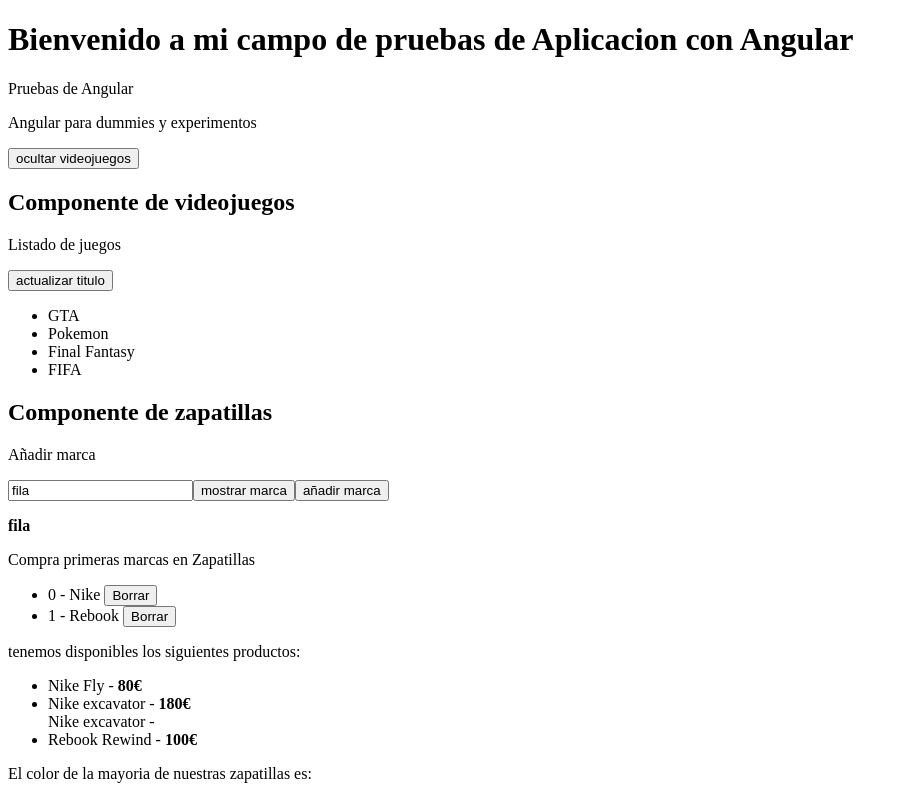
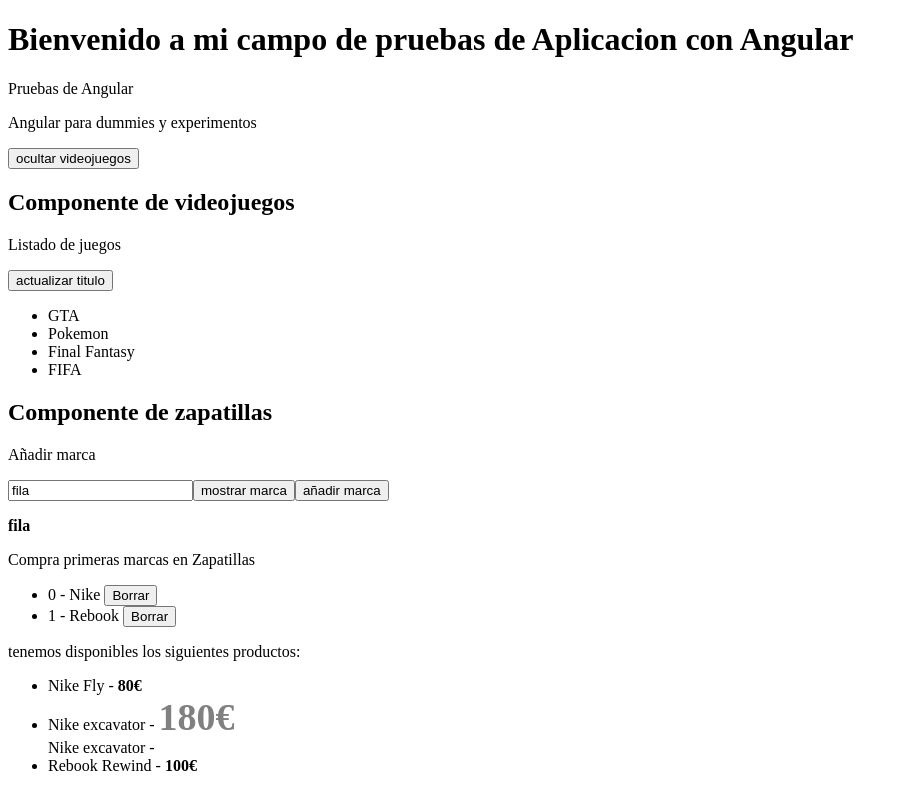
Before and after one commit to shadoblack/Angular, an Angular app in the folder Teoria-Angular/: page / in a window 1280 px wide. Shown: the top 791 px of the page, without its empty margins (0-908 px from the left). Built offline with nearby package versions, Linux system fonts and the light colour scheme.

Commit message:
ng class

```diff
--- a/Teoria-Angular/src/app/zapatillas/zapatillas.component.html
+++ b/Teoria-Angular/src/app/zapatillas/zapatillas.component.html
@@ -18,7 +18,8 @@
 <p>tenemos disponibles los siguientes productos:</p>
 <ul>
   <li *ngFor="let zapatilla of zapatillas">
-    {{ zapatilla.nombre }} - <strong>{{ zapatilla.precio }}€</strong>
+    {{ zapatilla.nombre }} - <strong [class.altoPrecio]="zapatilla.precio>100"
+      >{{ zapatilla.precio }}€</strong>
     <div *ngIf="!zapatilla.stock">
       {{ zapatilla.nombre }} - <strong></strong>
       <span
--- a/Teoria-Angular/src/index.html
+++ b/Teoria-Angular/src/index.html
@@ -6,6 +6,7 @@
   <base href="/">
   <meta name="viewport" content="width=device-width, initial-scale=1">
   <link rel="icon" type="image/x-icon" href="favicon.ico">
+  <link type="text/css" href="./styles.css/">
 </head>
 <body>
   <app-root></app-root>
--- a/Teoria-Angular/src/styles.css
+++ b/Teoria-Angular/src/styles.css
@@ -1 +1,4 @@
-/* You can add global styles to this file, and also import other style files */
+.altoPrecio{
+  color:gray;
+  font-size: 38px;
+}
```
